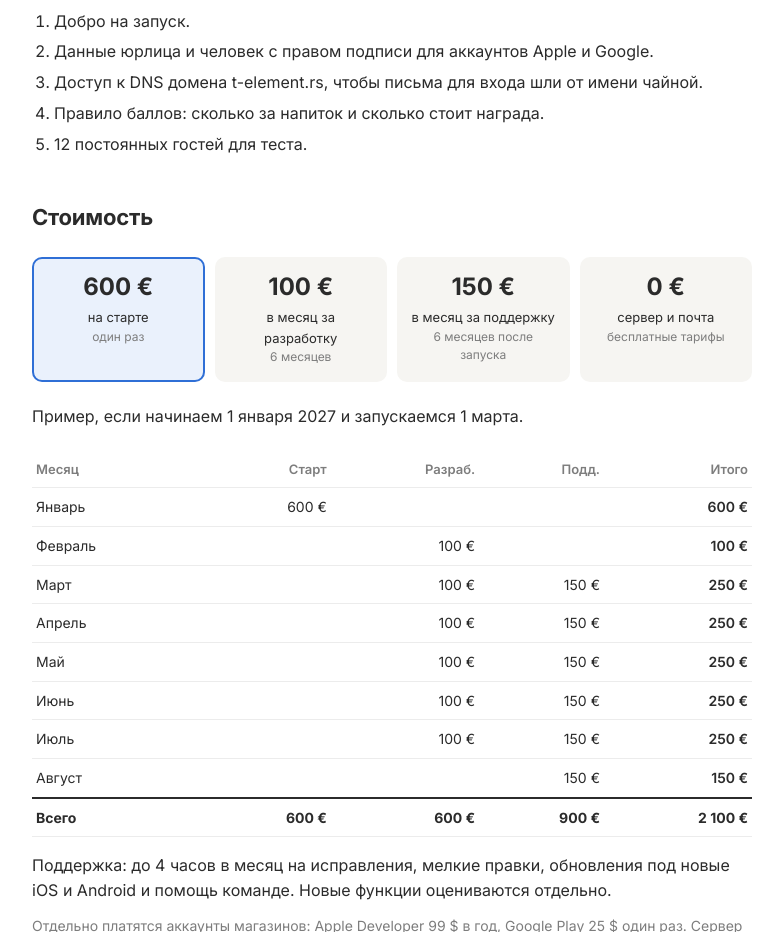
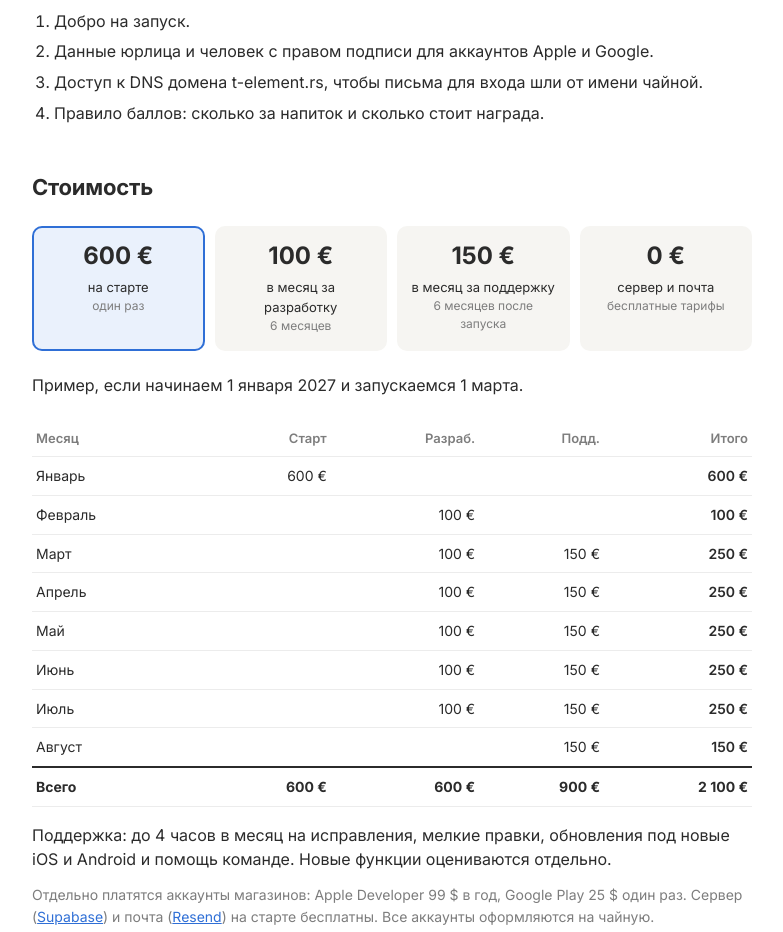
Before and after one commit to ezhulikov/telement-app-prototype, a plain HTML site: page pitch/index.html in a window 1280 px wide. Shown: the part 1925-2857 px from the top of the page, without its empty margins (248-1031 px from the left). Drawn offline with Linux system fonts and the light colour scheme.

Commit message:
Pitch: drop test guests from owners list

```diff
--- a/pitch/index.html
+++ b/pitch/index.html
@@ -102,7 +102,6 @@
   <li>Данные юрлица и человек с правом подписи для аккаунтов Apple и Google.</li>
   <li>Доступ к DNS домена t-element.rs, чтобы письма для входа шли от имени чайной.</li>
   <li>Правило баллов: сколько за напиток и сколько стоит награда.</li>
-  <li>12 постоянных гостей для теста.</li>
 </ol>
 
 <h2>Стоимость</h2>
```
